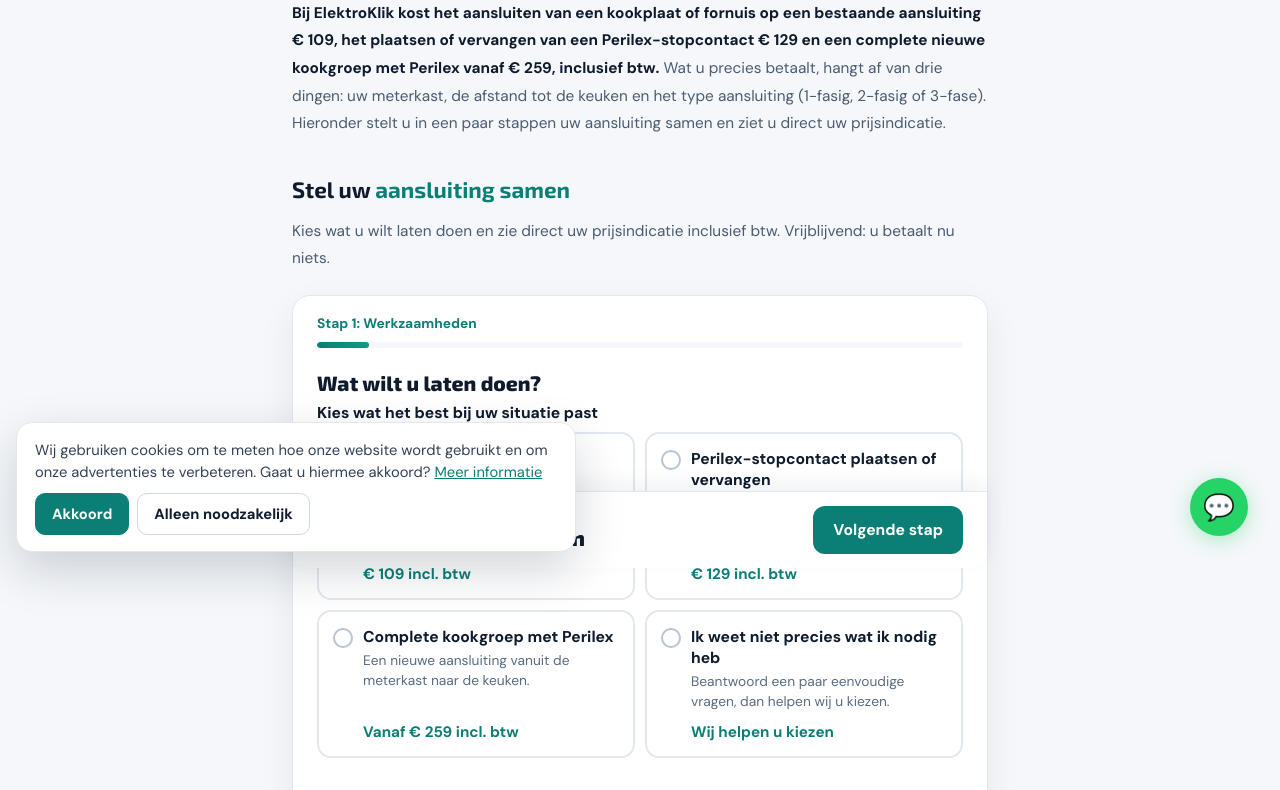
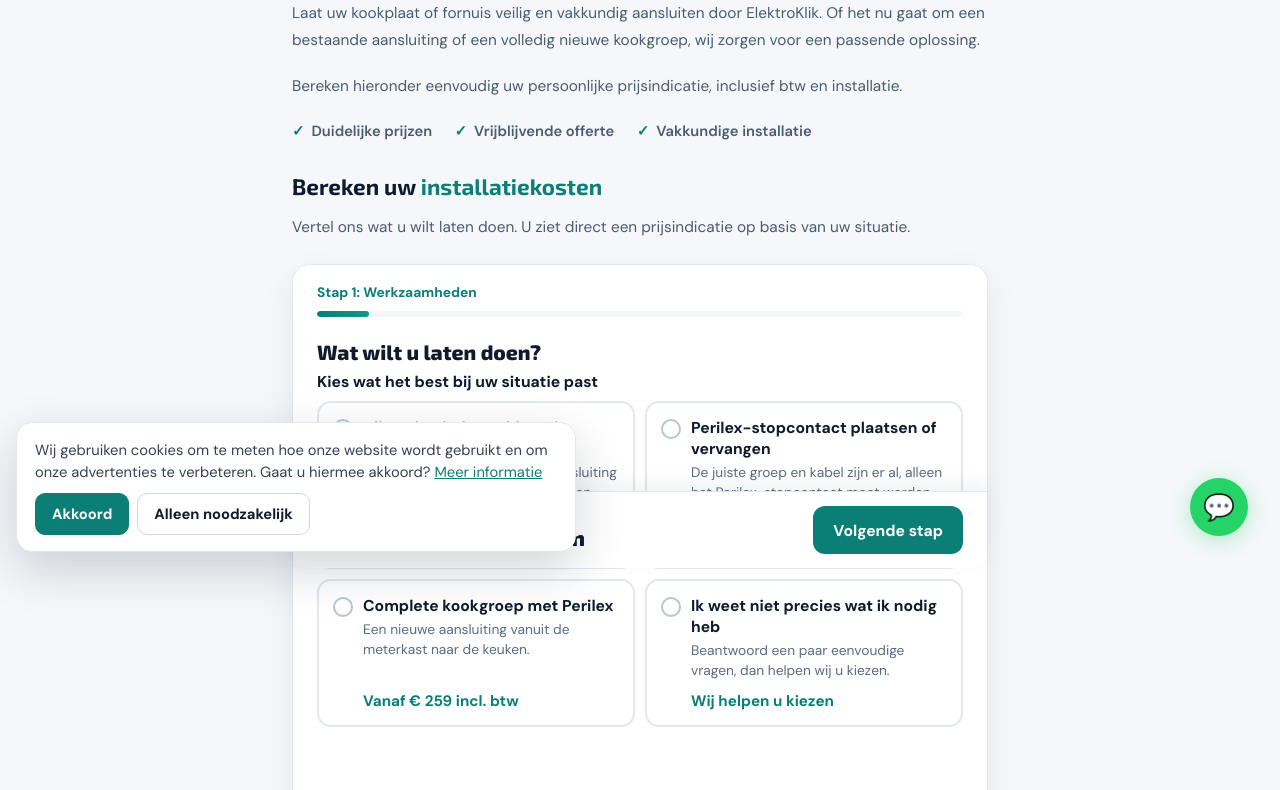
Before and after one commit to elektrokliknl/Elektroklik, a plain HTML site: page blog/perilex-aansluiten-kosten/index.html in a window 1280 px wide. Shown: the part 232-1022 px from the top of the page. Drawn offline with Linux system fonts and the light colour scheme.

Commit message:
Perilex-pagina: bovenkant als dienstpagina (titel, introductie, voordelen, kop configurator), prijzen naar de FAQ
Co-Authored-By: Claude Opus 5.5 <noreply@anthropic.com>
Claude-Session: https://claude.ai/code/session_01UrgUNwgVjYfR7RfhZMhSbm

```diff
--- a/_tests/kookgroep.e2e.js
+++ b/_tests/kookgroep.e2e.js
@@ -38,7 +38,7 @@ const veld = (post, naam) => { const m = post.match(new RegExp('name="' + naam.r
   // 0) Pagina: configurator bovenaan, prijstabel weg, introductie met de nieuwe prijzen
   { const { ctx, p, st } = await nieuw(b, { viewport: { width: 1280, height: 900 } });
     assert(!(await p.$('.prijs-tabel')), 'oude prijstabel is weg');
-    assert((await p.textContent('.artikel > p')).includes('€ 109'));
+    assert(!(await p.textContent('.artikel > p')).includes('€'), 'geen prijzen in de introductie'); assert((await p.textContent('.faq-blok')).includes('€ 109'), 'prijzen in de FAQ');
     assert.strictEqual(await prijs(p), 'Kies wat u wilt laten doen');
     assert(await p.isHidden('#kg-vorige'));
     await volgende(p); assert(await p.isVisible('#kgf-werk'), 'eerst een keuze maken');
--- a/blog/perilex-aansluiten-kosten/index.html
+++ b/blog/perilex-aansluiten-kosten/index.html
@@ -66,6 +66,12 @@
     .cta-blok h2 { margin-top: 0; }
     .cta-blok .btn-primary { display: inline-block; text-decoration: none; margin-top: .8rem; }
     .faq-blok { margin-top: 2.5rem; }
+    .artikel h1 + p { margin-top: 0; }
+    .voordelen { list-style: none; display: flex; flex-wrap: wrap; gap: .4rem 1.4rem; margin: .2rem 0 0 !important; padding: 0; }
+    .voordelen li { margin: 0; font-weight: 600; font-size: .92rem; }
+    .voordelen li::before { content: "✓"; color: var(--electric); font-weight: 800; margin-right: .45rem; }
+    .artikel #samenstellen { margin-top: 1.8rem; }
+    @media (max-width: 600px) { .artikel { padding-top: 20px; } .artikel h1 { font-size: 1.65rem; margin-bottom: .7rem; } .artikel .intro { line-height: 1.6; margin-bottom: .6rem; } .voordelen { gap: .25rem 1rem; } .voordelen li { font-size: .88rem; } .artikel #samenstellen { margin-top: 1.2rem; margin-bottom: .5rem; } }
     .faq-item { border-bottom: 1px solid var(--border); padding: 1.1rem 0; }
     .faq-item h3 { margin: 0 0 .5rem; font-size: 1rem; color: #fff; }
     .faq-item p { margin-bottom: 0; font-size: .9rem; }
@@ -105,12 +111,18 @@
 
 <main>
 <article class="artikel">
-  <h1>Wat kost een <span>Perilex aansluiting</span> in 2026?</h1>
+  <h1>Perilex aansluiten of <span>kookgroep laten installeren</span></h1>
 
-  <p><strong>Bij ElektroKlik kost het aansluiten van een kookplaat of fornuis op een bestaande aansluiting <span data-kg="werk.aansluiten.prijs">€ 109</span>, het plaatsen of vervangen van een Perilex-stopcontact <span data-kg="werk.perilex.prijs">€ 129</span> en een complete nieuwe kookgroep met Perilex vanaf <span data-kg="compleet.1fase.prijs">€ 259</span>, inclusief btw.</strong> Wat u precies betaalt, hangt af van drie dingen: uw meterkast, de afstand tot de keuken en het type aansluiting (1-fasig, 2-fasig of 3-fase). Hieronder stelt u in een paar stappen uw aansluiting samen en ziet u direct uw prijsindicatie.</p>
+  <p class="intro">Laat uw kookplaat of fornuis veilig en vakkundig aansluiten door ElektroKlik. Of het nu gaat om een bestaande aansluiting of een volledig nieuwe kookgroep, wij zorgen voor een passende oplossing.</p>
+  <p class="intro">Bereken hieronder eenvoudig uw persoonlijke prijsindicatie, inclusief btw en installatie.</p>
+  <ul class="voordelen">
+    <li>Duidelijke prijzen</li>
+    <li>Vrijblijvende offerte</li>
+    <li>Vakkundige installatie</li>
+  </ul>
 
-  <h2 id="samenstellen">Stel uw <span>aansluiting samen</span></h2>
-  <p>Kies wat u wilt laten doen en zie direct uw prijsindicatie inclusief btw. Vrijblijvend: u betaalt nu niets.</p>
+  <h2 id="samenstellen">Bereken uw <span>installatiekosten</span></h2>
+  <p class="intro">Vertel ons wat u wilt laten doen. U ziet direct een prijsindicatie op basis van uw situatie.</p>
   <div class="kg" id="kookgroep" data-base="../../assets/kookgroep/">
     <noscript><p>Schakel JavaScript in om uw prijs te berekenen, of vraag een offerte aan via <a href="../../offerte/">ons offerteformulier</a> of bel <a href="tel:+31850600572">085 060 05 72</a>.</p></noscript>
   </div>
@@ -153,6 +165,11 @@
 
   <div class="faq-blok">
     <h2>Veelgestelde <span>vragen</span></h2>
+
+    <div class="faq-item">
+      <h3>Wat kost een Perilex aansluiting?</h3>
+      <p>Bij ElektroKlik kost het aansluiten van een kookplaat of fornuis op een bestaande aansluiting <span data-kg="werk.aansluiten.prijs">€ 109</span>, het plaatsen of vervangen van een Perilex-stopcontact <span data-kg="werk.perilex.prijs">€ 129</span> en een complete nieuwe kookgroep met Perilex vanaf <span data-kg="compleet.1fase.prijs">€ 259</span>, inclusief btw. Wat u precies betaalt, hangt af van uw meterkast, de afstand tot de keuken en het type aansluiting. <a href="#samenstellen">Bereken uw prijsindicatie</a>.</p>
+    </div>
 
     <div class="faq-item">
       <h3>Hoe lang duurt het aansluiten van een perilex?</h3>
```
